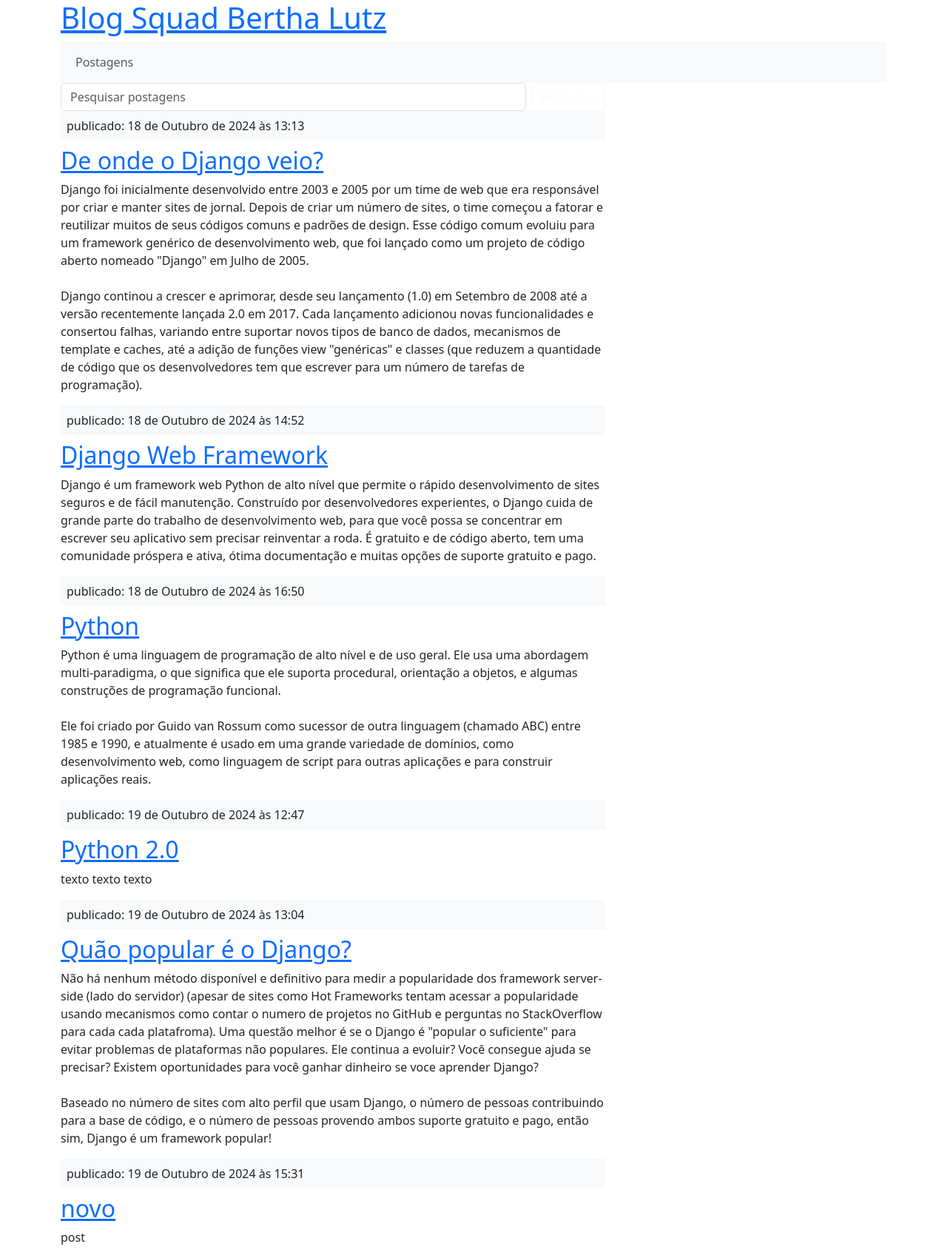
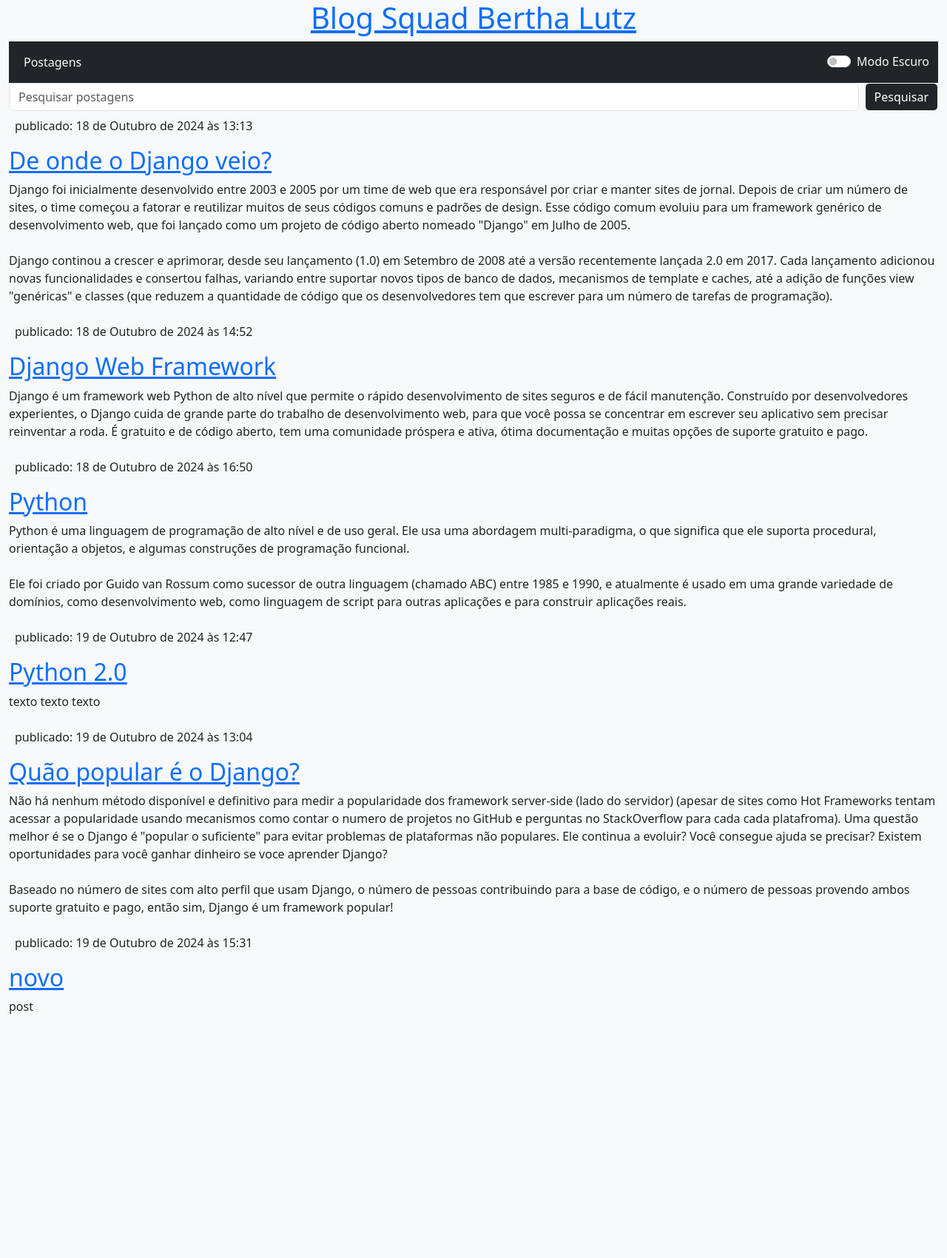
Before and after one commit to sofianaka/DesafioFinal_SquadBerthaLutz, a Django app: page / in a window 1280 px wide. Shown: the whole page at 74% size. After the commit the page ends 1370 px from the top, so only its background shows below. Run offline with Django 5.2, Linux system fonts and the light colour scheme; data comes from the database, SQL or seed files in the repository; some libraries are stand-ins or nearby versions.

Commit message:
CSS/HTML/Barra de pesquisa
Atualização

```diff
--- a/base/static/css/base.css
+++ b/base/static/css/base.css
@@ -1,45 +1,68 @@
-/* Código feito em plano escuro e responsivo */
+/* Variáveis globais para os modos claro e escuro */
+:root {
+  --background-color-light: #f8f9fa; /* Fundo claro */
+  --text-color-light: #212529; /* Texto para o modo claro */
+  --background-color-dark: #121212; /* Fundo escuro */
+  --text-color-dark: #e0e0e0; /* Texto claro para o modo escuro */
 
-:root {
-  --background-color: #1c1c1c;
-  --text-color: #d4d4d4;
-  --highlight-color: #82aaff;
+  --navbar-bg-color-light: rgba(255, 255, 255, 0.8);
+  --navbar-bg-color-dark: rgba(0, 0, 0, 0.8);
 }
 
-body {
-  background-color: var(--background-color);
-  color: var(--text-color);
+body.light-mode {
+  background-color: var(--background-color-light);
+  color: var(--text-color-light);
 }
 
-a {
-  color: var(--highlight-color);
+body.dark-mode {
+  background-color: var(--background-color-dark);
+  color: var(--text-color-dark);
 }
 
-.btn-outline-light {
-  color: var(--highlight-color);
-  border-color: var(--highlight-color);
+.navbar {
+  background-size: cover;
+  background-position: center;
 }
 
-.btn-outline-light:hover {
-  background-color: var(--highlight-color);
-  color: #fff;
+body.light-mode .navbar {
+  background-color: var(--navbar-bg-color-light);
 }
 
-@media (max-width: 768px) {
-  body {
-    font-size: 16px;
-  }
-
-  .navbar {
-    font-size: 18px;
-  }
+body.dark-mode .navbar {
+  background-color: var(--navbar-bg-color-dark);
 }
 
-h1,
-h2,
-h3,
-h4,
-h5,
-h6 {
-  color: #fff;
+.post-content {
+  text-align: justify;
 }
+
+/* Acessibilidade para links */
+a {
+  color: var(--text-color-light);
+}
+
+body.dark-mode a {
+  color: var(--text-color-dark);
+}
+
+/* Botão de pesquisa */
+.form-control {
+  background-color: var(--background-color-light);
+  color: var(--text-color-dark);
+}
+
+body.dark-mode .form-control {
+  background-color: var(--background-color-dark);
+  color: var(--text-color-light);
+}
+
+/* Acessibilidade de botões */
+.btn-outline-light {
+  color: var(--text-color-light);
+  border-color: var(--text-color-light);
+}
+
+body.dark-mode .btn-outline-light {
+  color: var(--text-color-dark);
+  border-color: var(--text-color-dark);
+}
--- a/base/templates/base/base.html
+++ b/base/templates/base/base.html
@@ -3,58 +3,142 @@
 <!DOCTYPE html>
 <html lang="pt-br">
   <head>
-  <meta charset="UTF-8">
-  <meta name="viewport" content="width=device-width, initial-scale=1.0">
+    <meta charset="UTF-8" />
+    <meta name="viewport" content="width=device-width, initial-scale=1.0" />
     <title>Squad Bertha Lutz</title>
-  <link rel="stylesheet" href="{% static 'css/base.css' %}">
-  <link href="https://cdn.jsdelivr.net/npm/bootstrap@5.3.3/dist/css/bootstrap.min.css" rel="stylesheet" integrity="sha384-QWTKZyjpPEjISv5WaRU9OFeRpok6YctnYmDr5pNlyT2bRjXh0JMhjY6hW+ALEwIH" crossorigin="anonymous">
-  <link rel="stylesheet" href="https://maxcdn.bootstrapcdn.com/bootstrap/3.2.0/css/bootstrap-theme.min.css">
+    <link rel="stylesheet" href="{% static 'css/base.css' %}" />
+    <link
+      href="https://cdn.jsdelivr.net/npm/bootstrap@5.3.3/dist/css/bootstrap.min.css"
+      rel="stylesheet"
+      integrity="sha384-QWTKZyjpPEjISv5WaRU9OFeRpok6YctnYmDr5pNlyT2bRjXh0JMhjY6hW+ALEwIH"
+      crossorigin="anonymous"
+    />
   </head>
-<body>
-  <div class="container">
-    <div class="page-header">
+  <body class="light-mode">
+    <!-- Começa no modo claro -->
+    <div class="container-fluid">
+      <div class="page-header text-center">
         <h1><a href="/">Blog Squad Bertha Lutz</a></h1>
       </div>
-    <nav class="navbar navbar-expand-lg navbar-light bg-light">
-      <div class="container">
-        <button class="navbar-toggler" type="button" data-toggle="collapse" data-target="#navbarNav" aria-controls="navbarNav" aria-expanded="false" aria-label="Toggle navigation">
+
+      <!-- Barra de navegação com imagem de fundo e botão de alternância -->
+      <nav
+        class="navbar navbar-expand-lg navbar-dark bg-dark"
+        style="background-size: cover; background-position: center"
+      >
+        <div class="container-fluid">
+          <button
+            class="navbar-toggler"
+            type="button"
+            data-bs-toggle="collapse"
+            data-bs-target="#navbarNav"
+            aria-controls="navbarNav"
+            aria-expanded="false"
+            aria-label="Toggle navigation"
+          >
             <span class="navbar-toggler-icon"></span>
           </button>
           <div class="collapse navbar-collapse" id="navbarNav">
             <ul class="navbar-nav">
               <li class="nav-item">
-              <a class="nav-link" href="{% url 'post_list' %}">Postagens</a>
+                <a class="nav-link text-light" href="{% url 'post_list' %}"
+                  >Postagens</a
+                >
               </li>
               {% if user.is_authenticated %}
               <li class="nav-item">
-              <a class="nav-link" href="{% url 'post_new' %}">Nova Postagem</a>
+                <a class="nav-link" href="{% url 'post_new' %}"
+                  >Nova Postagem</a
+                >
               </li>
               {% endif %}
             </ul>
+
+            <!-- Botão de alternância para o modo escuro -->
+            <div class="form-check form-switch ms-auto d-flex">
+              <input
+                class="form-check-input"
+                type="checkbox"
+                id="darkModeSwitch"
+              />
+              <label
+                class="form-check-label ms-2 text-light"
+                id="darkModeLabel"
+                for="darkModeSwitch"
+                >Modo Escuro</label
+              >
+            </div>
           </div>
         </div>
       </nav>
+
       <div class="row">
-      <div class="col-md-8">
+        <div class="col-md-12">
           {% if user.is_authenticated %}
-        <p class="top-menu">olá, {{ user.username }} <small><a href="{% url 'logout' %}">sair</a></small></p>
-        <a href="{% url 'post_new' %}" class="top-menu"><span class="glyphicon glyphicon-plus"></span></a>
-        <a href="{% url 'post_draft_list' %}" class="top-menu">rascunhos</span></a>
+          <p class="top-menu">
+            olá, {{ user.username }}
+            <small><a href="{% url 'logout' %}">sair</a></small>
+          </p>
+          <a href="{% url 'post_new' %}" class="top-menu"
+            ><span class="glyphicon glyphicon-plus"></span
+          ></a>
+          <a href="{% url 'post_draft_list' %}" class="top-menu">rascunhos</a>
           {% else %}
-        <a href="{% url 'login' %}" class="top-menu"><span class="glyphicon glyphicon-lock"></span></a>
+          <a href="{% url 'login' %}" class="top-menu"
+            ><span class="glyphicon glyphicon-lock"></span
+          ></a>
           {% endif %}
-        <form method="GET" action="{% url 'post_list' %}" class="d-flex" role="search">
-          <input class="form-control me-2" type="search" placeholder="Pesquisar postagens" aria-label="Pesquisar" name="q">
-          <button class="btn btn-outline-light" type="submit">Pesquisar</button>
+          <form
+            method="GET"
+            action="{% url 'post_list' %}"
+            class="d-flex"
+            role="search"
+          >
+            <input
+              class="form-control me-2 text-text-dark"
+              type="search"
+              placeholder="Pesquisar postagens"
+              aria-label="Pesquisar"
+              name="q"
+            />
+            <button class="btn btn-outline-light text-bg-dark" type="submit">
+              Pesquisar
+            </button>
           </form>
         </div>
       </div>
       <div class="row">
-      <div class="col-md-8">
-        {% block content %} {% endblock %}
+        <div class="col-md-12">{% block content %} {% endblock %}</div>
       </div>
     </div>
-  </div>
-  <script src="https://maxcdn.bootstrapcdn.com/bootstrap/3.2.0/js/bootstrap.min.js"></script>
+
+    <!-- Script do Bootstrap e script para alternar o modo claro/escuro -->
+    <script>
+      const toggleSwitch = document.getElementById("darkModeSwitch");
+      const darkModeLabel = document.getElementById("darkModeLabel");
+      const currentTheme = localStorage.getItem("theme");
+
+      if (currentTheme) {
+        document.body.classList.add(currentTheme);
+        if (currentTheme === "dark-mode") {
+          toggleSwitch.checked = true;
+          darkModeLabel.textContent = "Modo Claro";
+        }
+      }
+
+      toggleSwitch.addEventListener("change", function () {
+        if (toggleSwitch.checked) {
+          document.body.classList.add("dark-mode");
+          document.body.classList.remove("light-mode");
+          localStorage.setItem("theme", "dark-mode");
+          darkModeLabel.textContent = "Modo Claro";
+        } else {
+          document.body.classList.add("light-mode");
+          document.body.classList.remove("dark-mode");
+          localStorage.setItem("theme", "light-mode");
+          darkModeLabel.textContent = "Modo Escuro";
+        }
+      });
+    </script>
   </body>
 </html>
--- a/base/templates/base/post_list.html
+++ b/base/templates/base/post_list.html
@@ -6,7 +6,7 @@
     <div class="post">
         <div class="bg-light text-dark p-2 mb-2">
             publicado: {{ post.data_publicacao }}
-        </div>
+        </div class="post-content">
         <h2><a href="{% url 'post_detail' pk=post.pk %}">{{ post.titulo }}</a></h2>
         <p>{{ post.conteudo|linebreaksbr }}</p>
     </div>
--- a/base/views.py
+++ b/base/views.py
@@ -1,5 +1,6 @@
 from django.contrib.auth.decorators import login_required
 from django.utils import timezone
+from django.db.models import Q
 from django.shortcuts import render, get_object_or_404, redirect
 from .models import Postagens
 from .forms import PostForm
@@ -9,9 +10,13 @@
 def post_list(request):
     query = request.GET.get('q')
     if query:
-        posts = Postagens.objects.filter(titulo__icontains=query, data_publicacao__lte=timezone.now()).order_by('data_publicacao')
+        posts = Postagens.objects.filter(
+            (Q(titulo__icontains=query) | Q(conteudo__icontains=query)),
+            data_publicacao__lte=timezone.now()
+        ).order_by('data_publicacao')
     else:
         posts = Postagens.objects.filter(data_publicacao__lte=timezone.now()).order_by('data_publicacao')
+
     return render(request, 'base/post_list.html', {'posts': posts})
 
 
```
Also changed, not shown: base/static/images/Bertha_Lutz_3.JPG (added). Lines whose indentation alone changed are shown as unchanged.
